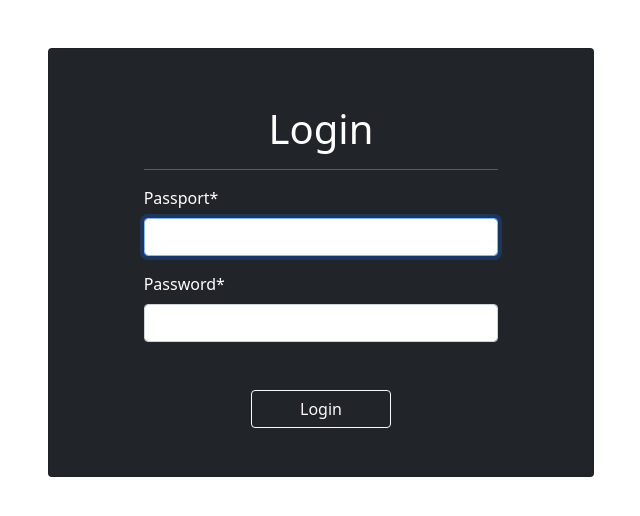
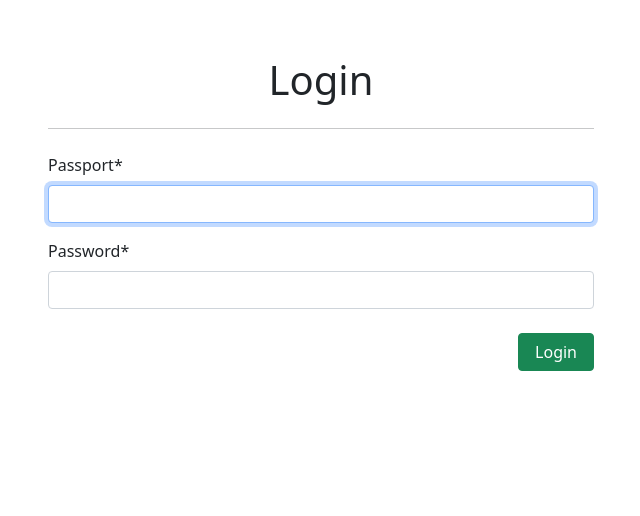
Before and after one commit to MagisterFelix/Digital-Democracy, a Django app: page /login/ in a window 1280 px wide. Shown: the top 516 px of the page, without its empty margins (319-959 px from the left). Run offline with Django 4.2, Linux system fonts and the light colour scheme; some libraries are stand-ins or nearby versions.

Commit message:
Fix login style

```diff
--- a/core/web/templates/login.html
+++ b/core/web/templates/login.html
@@ -9,25 +9,19 @@
 {% load crispy_forms_tags %}
 {% block content %}
   <div class="container py-5">
-    <div class="row d-flex justify-content-center align-items-center">
+    <div class="row d-flex justify-content-center">
       <div class="col-6">
-        <div class="card bg-dark text-white py-5">
-          <div class="row d-flex justify-content-center align-items-center">
-            <div class="col-8">
         <h1 class="mt-2 text-center">Login</h1>
-              <hr/>
+        <hr class="my-4" />
         <form method="post" action="{% url 'login' %}">
           {% csrf_token %}
           {{ form|crispy }}
           <div class="form-error text-danger">{{ error }}</div>
-                <div class="d-flex justify-content-center mt-5">
-                  <button type="submit" class="btn btn-outline-light px-5">Login</button>
+          <div class="d-flex justify-content-end">
+            <button type="submit" class="btn btn-success mt-2 px-3">Login</button>
           </div>
         </form>
       </div>
     </div>
   </div>
-      </div>
-    </div>
-  </div>
 {% endblock content %}
```
Lines whose indentation alone changed are shown as unchanged.
